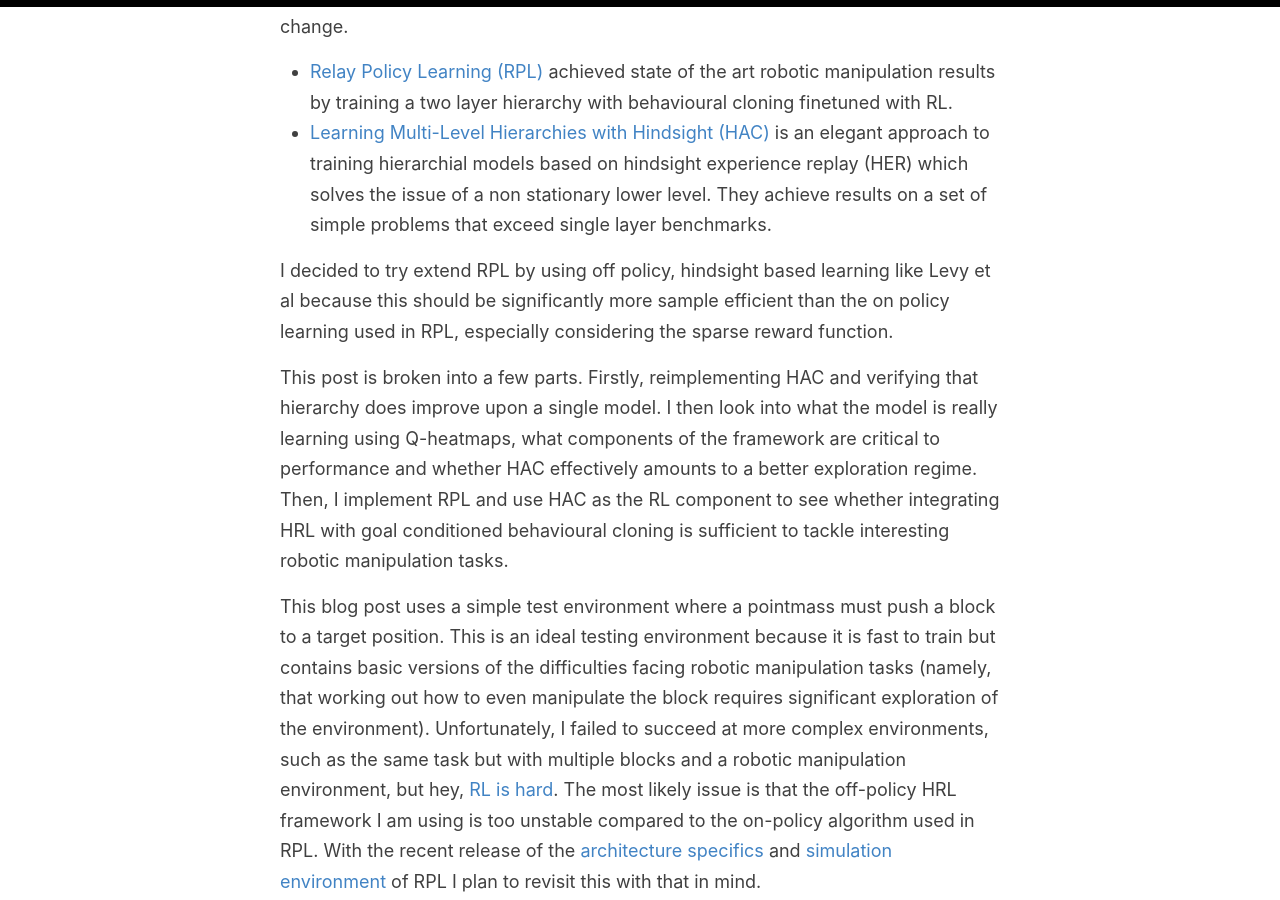
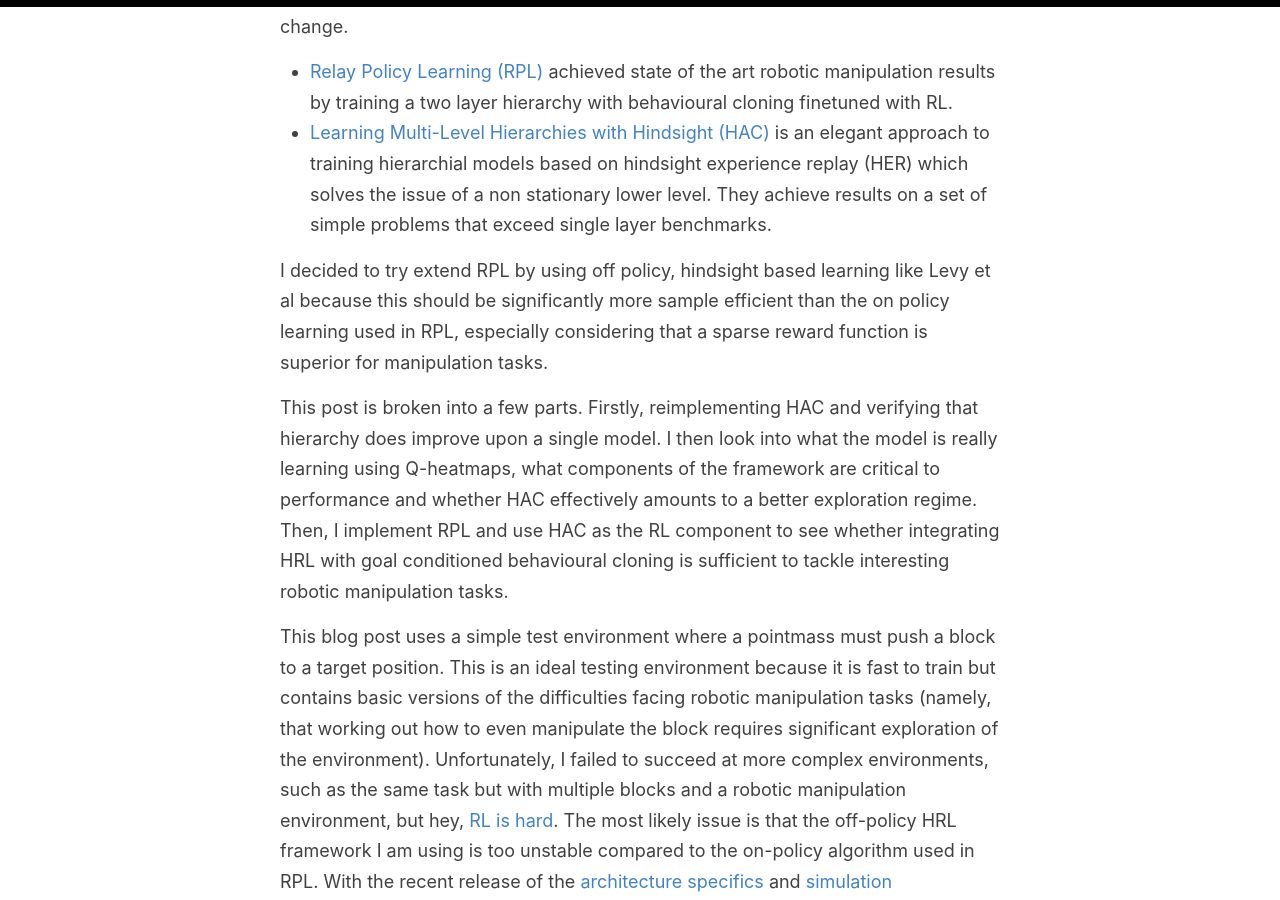
Before and after one commit to sholtodouglas/sholtodouglas.github.io, a Jekyll site: the page built from _posts/2020-06-03-Dissecting_Hierarchial_RL.md, in a window 1280 px wide and 900 px high, scrolled down 1150 px. Built offline with Jekyll 4.4.1, drawn with Linux system fonts in a browser that asks for light colours.

Commit message:
Update 2020-06-03-Dissecting_Hierarchial_RL.md

```diff
--- a/_posts/2020-06-03-Dissecting_Hierarchial_RL.md
+++ b/_posts/2020-06-03-Dissecting_Hierarchial_RL.md
@@ -14,7 +14,7 @@ Two pieces of work made me interested in exploring whether this was about to cha
 - [Relay Policy Learning (RPL) ](https://relay-policy-learning.github.io/) achieved state of the art robotic manipulation results by training a two layer hierarchy with behavioural cloning finetuned with RL.
 - [Learning Multi-Level Hierarchies with Hindsight (HAC)](https://arxiv.org/pdf/1712.00948.pdf) is an elegant approach to training hierarchial models based on hindsight experience replay (HER) which solves the issue of a non stationary lower level. They achieve results on a set of simple problems that exceed single layer benchmarks.
 
-I decided to try extend RPL by using off policy, hindsight based learning like Levy et al because this should be significantly more sample efficient than the on policy learning used in RPL, especially considering the sparse reward function.
+I decided to try extend RPL by using off policy, hindsight based learning like Levy et al because this should be significantly more sample efficient than the on policy learning used in RPL, especially considering that a sparse reward function is superior for manipulation tasks.
 
 This post is broken into a few parts. Firstly, reimplementing HAC and verifying that hierarchy does improve upon a single model. I then look into what the model is really learning using Q-heatmaps, what components of the framework are critical to performance and whether HAC effectively amounts to a better exploration regime. Then, I implement RPL and use HAC as the RL component to see whether integrating HRL with goal conditioned behavioural cloning is sufficient to tackle interesting robotic manipulation tasks.
 
```
